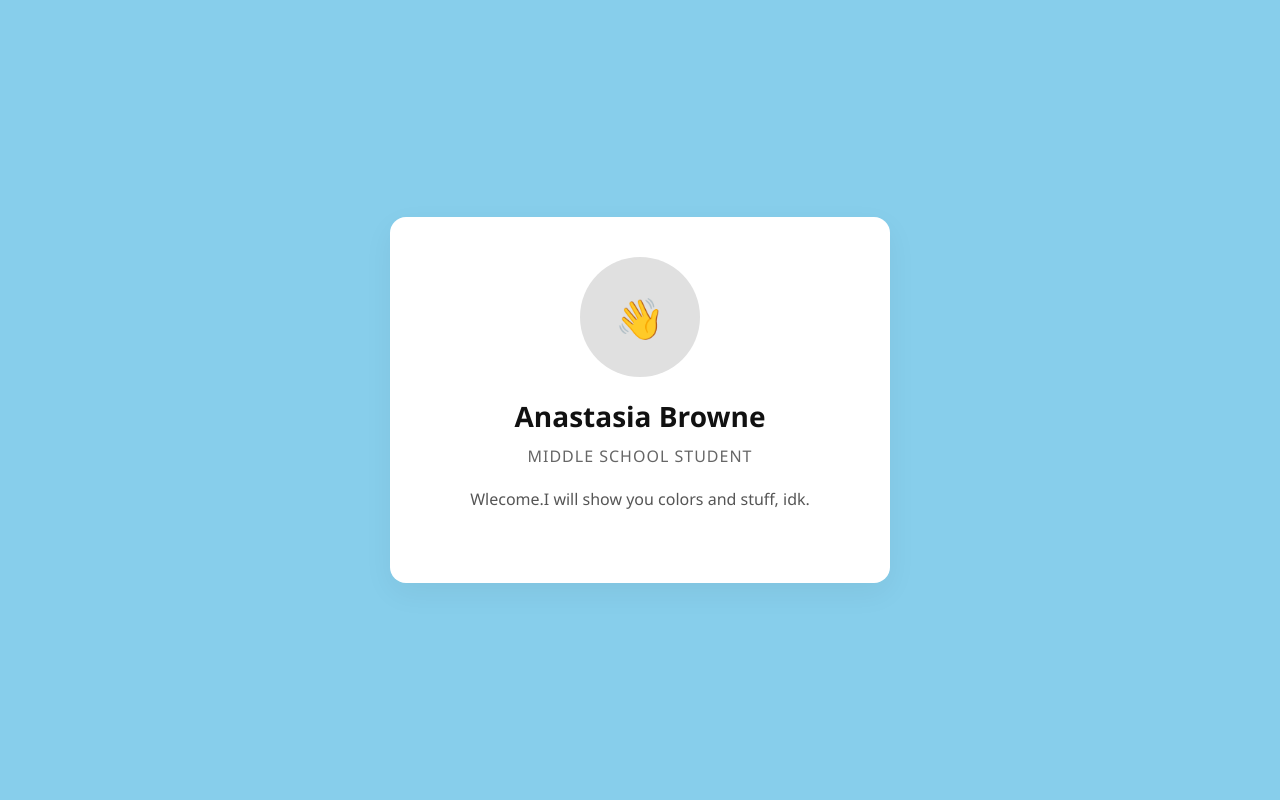
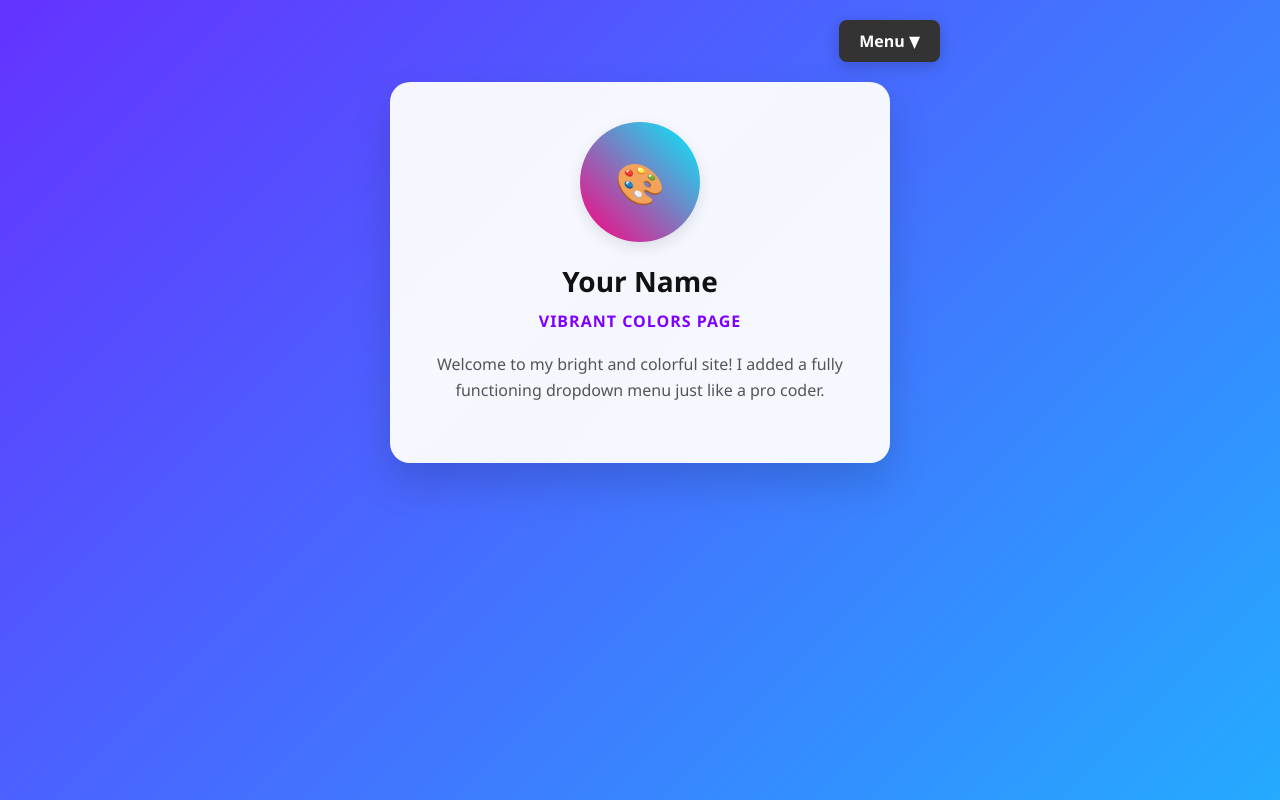
Before and after one commit to 123456BLEH/123456BLEH.github.io, a plain HTML site: page index.html in a window 1280 px wide. Drawn offline with Linux system fonts and the light colour scheme.

Commit message:
Update index.html
stop telling me to add a description!

```diff
--- a/index.html
+++ b/index.html
@@ -3,40 +3,134 @@
 <head>
     <meta charset="UTF-8">
     <meta name="viewport" content="width=device-width, initial-scale=1.0">
-    <title>My Personal Website</title>
+    <title>Vibrant Colors Website</title>
     <style>
         * { box-sizing: border-box; margin: 0; padding: 0; font-family: 'Segoe UI', Tahoma, Geneva, Verdana, sans-serif; }
-        body { background-color: skyblue; color: #333; display: flex; justify-content: center; align-items: center; min-height: 100vh; padding: 20px; }
-        .card { background: white; padding: 40px; border-radius: 16px; box-shadow: 0 10px 30px rgba(0,0,0,0.05); max-width: 500px; width: 100%; text-align: center; }
-        .profile-pic { width: 120px; height: 120px; border-radius: 50%; background: #e0e0e0; margin: 0 auto 20px; display: flex; align-items: center; justify-content: center; font-size: 40px; }
+
+        /* Vibrant gradient background */
+        body {
+            background: linear-gradient(135deg, #ff007f, #7f00ff, #00f0ff);
+            background-size: 400% 400%;
+            animation: gradientBG 10s ease infinite;
+            color: #333;
+            display: flex;
+            flex-direction: column;
+            align-items: center;
+            min-height: 100vh;
+            padding: 20px;
+        }
+
+        @keyframes gradientBG {
+            0% { background-position: 0% 50%; }
+            50% { background-position: 100% 50%; }
+            100% { background-position: 0% 50%; }
+        }
+
+        /* Top Bar for Menu Alignment */
+        .header-bar {
+            width: 100%;
+            max-width: 600px;
+            display: flex;
+            justify-content: flex-end;
+            margin-bottom: 20px;
+            position: relative;
+        }
+
+        /* The Dropdown Container */
+        .dropdown {
+            position: relative;
+            display: inline-block;
+        }
+
+        /* The Menu Button itself */
+        .menu-btn {
+            background-color: #333;
+            color: white;
+            padding: 10px 20px;
+            font-size: 16px;
+            font-weight: bold;
+            border: none;
+            border-radius: 8px;
+            cursor: pointer;
+            display: flex;
+            align-items: center;
+            gap: 8px;
+            box-shadow: 0 4px 15px rgba(0,0,0,0.2);
+        }
+
+        /* Dropdown content container (hidden by default) */
+        .dropdown-content {
+            display: none;
+            position: absolute;
+            right: 0;
+            background-color: white;
+            min-width: 180px;
+            box-shadow: 0px 8px 16px rgba(0,0,0,0.2);
+            border-radius: 8px;
+            z-index: 1;
+            overflow: hidden;
+            margin-top: 5px;
+        }
+
+        /* Links inside the dropdown menu */
+        .dropdown-content a {
+            color: #333;
+            padding: 12px 16px;
+            text-decoration: none;
+            display: block;
+            font-weight: 500;
+            border-bottom: 1px solid #f0f0f0;
+        }
+
+        /* Make links change color when you hover over them */
+        .dropdown-content a:hover {
+            background-color: #ff007f;
+            color: white;
+        }
+
+        /* Show the dropdown menu when hovering or clicking */
+        .dropdown:hover .dropdown-content {
+            display: block;
+        }
+
+        /* Main Card Setup */
+        .card {
+            background: rgba(255, 255, 255, 0.95);
+            padding: 40px;
+            border-radius: 20px;
+            box-shadow: 0 20px 40px rgba(0,0,0,0.15);
+            max-width: 500px;
+            width: 100%;
+            text-align: center;
+            backdrop-filter: blur(10px);
+        }
+
+        .profile-pic { width: 120px; height: 120px; border-radius: 50%; background: linear-gradient(45deg, #ff007f, #00f0ff); margin: 0 auto 20px; display: flex; align-items: center; justify-content: center; font-size: 40px; box-shadow: 0 5px 15px rgba(0,0,0,0.1); }
         h1 { font-size: 28px; margin-bottom: 10px; color: #111; }
-        .subtitle { font-size: 16px; color: #666; margin-bottom: 20px; font-weight: 500; text-transform: uppercase; letter-spacing: 1px; }
-        p { font-size: 16px; color: #555; line-height: 1.6; margin-bottom: 30px; }
-        .links { display: flex; flex-direction: column; gap: 12px; }
-        .btn { display: block; background: #0070f3; color: white; padding: 14px; border-radius: 8px; text-decoration: none; font-weight: 600; transition: background 0.2s; }
-        .btn:hover { background: #0051b3; }
-        .btn.secondary { background: #333; }
-        .btn.secondary:hover { background: #111; }
+        .subtitle { font-size: 16px; color: #7f00ff; margin-bottom: 20px; font-weight: bold; text-transform: uppercase; letter-spacing: 1px; }
+        p { font-size: 16px; color: #555; line-height: 1.6; margin-bottom: 20px; }
     </style>
 </head>
 <body>
 
+    <!-- Header bar containing the dropdown menu -->
+    <div class="header-bar">
+        <div class="dropdown">
+            <button class="menu-btn">Menu ▼</button>
+            <div class="dropdown-content">
+                <a href="#help">Help & Bug Reports</a>
+                <a href="#vibrantColors">Vibrant Colors</a>
+                <a href="#credits">Credits</a>
+            </div>
+        </div>
+    </div>
+
+    <!-- Main site content card -->
     <div class="card">
-        <!-- Profile Icon (You can change this emoji!) -->
-        <div class="profile-pic">👋</div>
-
-        <!-- YOUR NAME HERE -->
-        <h1>Anastasia Browne</h1>
-
-        <!-- YOUR SUBTITLE HERE -->
-        <div class="subtitle">Middle School Student</div>
-
-        <!-- YOUR BIO HERE -->
-        <p>Wlecome.I will show you colors and stuff, idk.</p>
-
-        <!-- YOUR BUTTON LINKS HERE -->
-        <div class="links">
-        </div>
+        <div class="profile-pic">🎨</div>
+        <h1>Your Name</h1>
+        <div class="subtitle">Vibrant Colors Page</div>
+        <p>Welcome to my bright and colorful site! I added a fully functioning dropdown menu just like a pro coder.</p>
     </div>
 
 </body>
```
